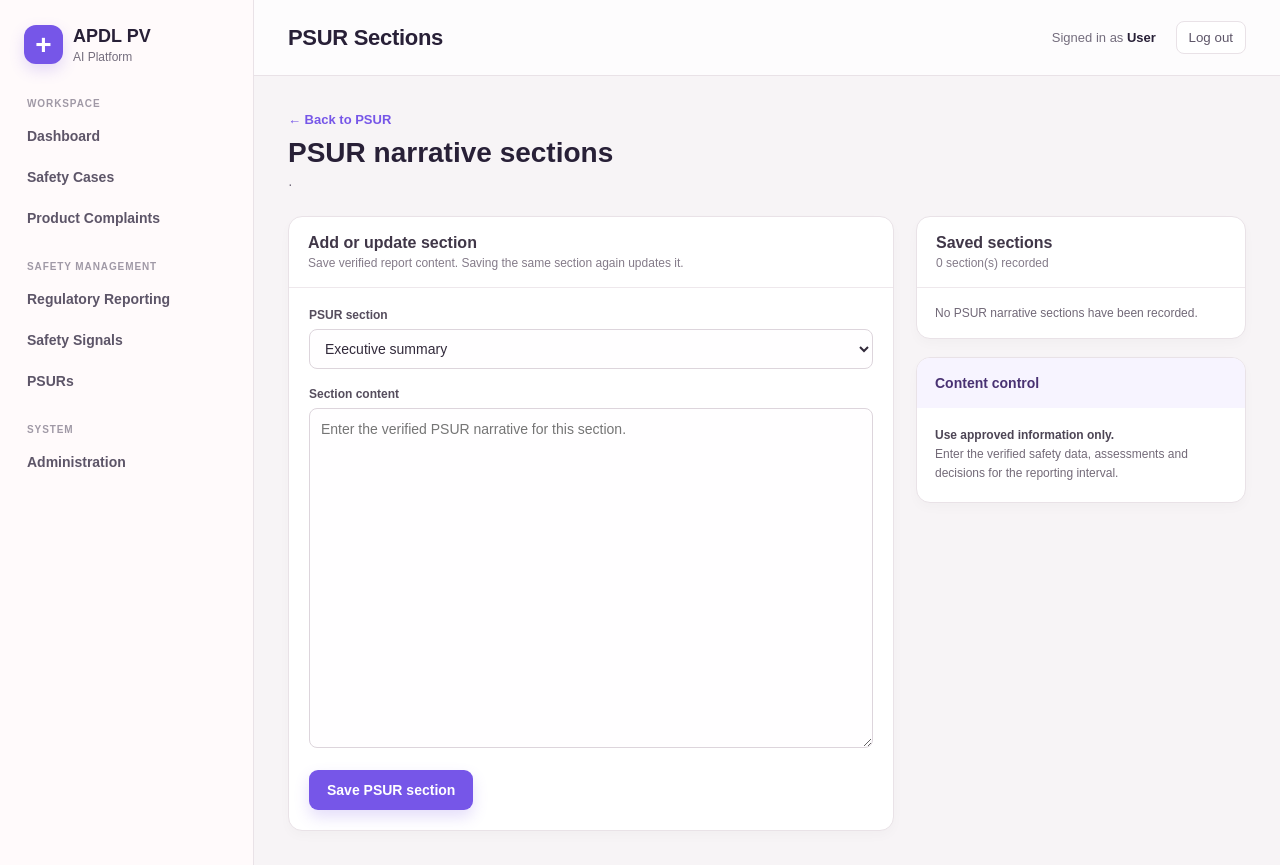
After one commit to yonaodoi/APDL-PV-AI-Platform, a Flask app: template app/templates/psur/psur_sections.html in a window 1280 px wide. The commit adds this page. Run offline with Flask 3, Linux system fonts and the light colour scheme; the template is opened without the code that fills it: values that come from a table or form of the project are taken from there, others are empty; parts of the project's set-up code (start-up, migrations or seed data) failed here and were passed over; some libraries are stand-ins or nearby versions.

Commit message:
Describe what I changed

```diff
--- a/app/__init__.py
+++ b/app/__init__.py
@@ -29,6 +29,7 @@ def create_app(config_class=Config):
     from .signals.routes import bp as signals_blueprint
     from .psur.routes import bp as psur_blueprint
     from .psur.report_routes import bp as psur_reports_blueprint
+    from .psur.section_routes import bp as psur_sections_blueprint
     from .core.routes import bp as core_blueprint
 
     app.register_blueprint(auth_blueprint)
@@ -39,6 +40,7 @@ def create_app(config_class=Config):
     app.register_blueprint(signals_blueprint)
     app.register_blueprint(psur_blueprint)
     app.register_blueprint(psur_reports_blueprint)
+    app.register_blueprint(psur_sections_blueprint)
     app.register_blueprint(core_blueprint)
 
     @app.before_request
--- a/app/psur/forms.py
+++ b/app/psur/forms.py
@@ -139,3 +139,25 @@ class PsurReviewForm(FlaskForm):
         validators=[Optional(), Length(max=5000)],
     )
     submit = SubmitField("Save PSUR update")
+
+class PsurSectionForm(FlaskForm):
+    section_key = SelectField(
+        "PSUR section",
+        choices=[
+            ("executive_summary", "Executive summary"),
+            ("introduction", "Introduction"),
+            ("marketing_authorisation_status", "Worldwide marketing authorisation status"),
+            ("safety_actions", "Actions taken for safety reasons"),
+            ("reference_safety_information", "Changes to reference safety information"),
+            ("exposure", "Estimated exposure and use patterns"),
+            ("signals", "Signal and risk evaluation"),
+            ("benefit_risk", "Integrated benefit-risk analysis"),
+            ("conclusion", "Conclusion and actions"),
+        ],
+        validators=[DataRequired()],
+    )
+    content = TextAreaField(
+        "Section content",
+        validators=[DataRequired(), Length(max=15000)],
+    )
+    submit = SubmitField("Save PSUR section")
--- /dev/null
+++ b/app/psur/section_routes.py
@@ -0,0 +1,92 @@
+from flask import Blueprint, abort, flash, redirect, render_template, session, url_for
+
+from app.db import query_all, query_one, transaction
+from app.psur.forms import PsurSectionForm
+from app.security import login_required
+
+bp = Blueprint("psur_sections", __name__, url_prefix="/psur")
+
+SECTION_TITLES = {
+    "executive_summary": "Executive summary",
+    "introduction": "Introduction",
+    "marketing_authorisation_status": "Worldwide marketing authorisation status",
+    "safety_actions": "Actions taken for safety reasons",
+    "reference_safety_information": "Changes to reference safety information",
+    "exposure": "Estimated exposure and use patterns",
+    "signals": "Signal and risk evaluation",
+    "benefit_risk": "Integrated benefit-risk analysis",
+    "conclusion": "Conclusion and actions",
+}
+
+
+@bp.route("/<int:psur_id>/sections", methods=["GET", "POST"])
+@login_required
+def manage_psur_sections(psur_id):
+    report = query_one(
+        """
+        SELECT psur_id, report_number, product_name
+        FROM pv.psur_reports
+        WHERE psur_id = %s
+        """,
+        (psur_id,),
+    )
+
+    if not report:
+        abort(404)
+
+    form = PsurSectionForm()
+
+    if form.validate_on_submit():
+        with transaction() as cursor:
+            cursor.execute(
+                """
+                INSERT INTO pv.psur_section_entries (
+                    psur_id,
+                    section_key,
+                    section_title,
+                    content,
+                    updated_by,
+                    updated_at
+                )
+                VALUES (%s, %s, %s, %s, %s, NOW())
+                ON CONFLICT (psur_id, section_key)
+                DO UPDATE SET
+                    section_title = EXCLUDED.section_title,
+                    content = EXCLUDED.content,
+                    updated_by = EXCLUDED.updated_by,
+                    updated_at = NOW()
+                """,
+                (
+                    psur_id,
+                    form.section_key.data,
+                    SECTION_TITLES[form.section_key.data],
+                    form.content.data.strip(),
+                    session["user_id"],
+                ),
+            )
+
+        flash("PSUR section saved successfully.", "success")
+        return redirect(
+            url_for("psur_sections.manage_psur_sections", psur_id=psur_id)
+        )
+
+    sections = query_all(
+        """
+        SELECT
+            section_key,
+            section_title,
+            content,
+            updated_at
+        FROM pv.psur_section_entries
+        WHERE psur_id = %s
+        ORDER BY updated_at DESC
+        """,
+        (psur_id,),
+    )
+
+    return render_template(
+        "psur/psur_sections.html",
+        report=report,
+        form=form,
+        sections=sections,
+    )
--- a/app/templates/psur/psur_detail.html
+++ b/app/templates/psur/psur_detail.html
@@ -317,6 +317,9 @@
         <div class="record-card">
     <strong>PSUR document</strong><br>
     Download a Word report using the approved APDL PSUR template.
+<a href="{{ url_for('psur_sections.manage_psur_sections', psur_id=report.psur_id) }}" style="display:block; margin-top:12px; padding:10px; border:1px solid #7656e8; border-radius:8px; color:#6242d7; font-weight:bold; text-align:center; text-decoration:none;">
+    Manage PSUR narrative sections
+</a>
     <a href="{{ url_for('psur_reports.download_psur_report', psur_id=report.psur_id) }}" style="display:block; margin-top:12px; padding:10px; border-radius:8px; background:#7656e8; color:white; font-weight:bold; text-align:center; text-decoration:none;">
         Download PSUR Word report
     </a>
--- /dev/null
+++ b/app/templates/psur/psur_sections.html
@@ -0,0 +1,256 @@
+{% extends "base.html" %}
+
+{% block title %}PSUR Sections | APDL PV{% endblock %}
+{% block page_title %}PSUR Sections{% endblock %}
+
+{% block content %}
+<style>
+    .sections-header {
+        display:flex;
+        justify-content:space-between;
+        gap:20px;
+        align-items:flex-end;
+        margin-bottom:24px;
+    }
+
+    .back-link {
+        display:inline-block;
+        margin-bottom:10px;
+        color:#7656e8;
+        font-size:13px;
+        font-weight:bold;
+        text-decoration:none;
+    }
+
+    .sections-header h2 {
+        margin:0 0 7px;
+        color:#282037;
+        font-size:28px;
+    }
+
+    .sections-header p {
+        margin:0;
+        color:#746d7d;
+        font-size:14px;
+    }
+
+    .sections-layout {
+        display:grid;
+        grid-template-columns:minmax(0, 1fr) 330px;
+        gap:22px;
+        align-items:start;
+    }
+
+    .section-card {
+        overflow:hidden;
+        border:1px solid #e9e2e7;
+        border-radius:14px;
+        background:white;
+        box-shadow:0 5px 12px rgba(40,32,55,.025);
+    }
+
+    .card-heading {
+        padding:17px 19px;
+        border-bottom:1px solid #eee8ec;
+    }
+
+    .card-heading h3 {
+        margin:0 0 4px;
+        color:#403748;
+        font-size:16px;
+    }
+
+    .card-heading p {
+        margin:0;
+        color:#847b89;
+        font-size:12px;
+    }
+
+    .section-form {
+        padding:20px;
+    }
+
+    .field {
+        margin-bottom:18px;
+    }
+
+    .field label {
+        display:block;
+        margin-bottom:7px;
+        color:#554d5d;
+        font-size:12px;
+        font-weight:bold;
+    }
+
+    .input {
+        width:100%;
+        box-sizing:border-box;
+        padding:10px 11px;
+        border:1px solid #ddd5dc;
+        border-radius:8px;
+        background:#fffeff;
+        color:#322a3b;
+        font:inherit;
+        font-size:14px;
+    }
+
+    textarea.input {
+        min-height:340px;
+        resize:vertical;
+        line-height:1.55;
+    }
+
+    .input:focus {
+        outline:none;
+        border-color:#9f88ed;
+        box-shadow:0 0 0 3px #eee9ff;
+    }
+
+    .save-button {
+        padding:12px 18px;
+        border:0;
+        border-radius:9px;
+        background:#7656e8;
+        color:white;
+        font-size:14px;
+        font-weight:bold;
+        cursor:pointer;
+        box-shadow:0 7px 15px rgba(118,86,232,.2);
+    }
+
+    .saved-section {
+        padding:16px 18px;
+        border-bottom:1px solid #f0ebee;
+    }
+
+    .saved-section:last-child {
+        border-bottom:0;
+    }
+
+    .saved-section h4 {
+        margin:0 0 6px;
+        color:#49366d;
+        font-size:13px;
+    }
+
+    .saved-section p {
+        display:-webkit-box;
+        overflow:hidden;
+        margin:0;
+        color:#716877;
+        font-size:12px;
+        line-height:1.5;
+        -webkit-box-orient:vertical;
+        -webkit-line-clamp:4;
+    }
+
+    .saved-section time {
+        display:block;
+        margin-top:8px;
+        color:#9a909e;
+        font-size:11px;
+    }
+
+    .guide {
+        overflow:hidden;
+        border:1px solid #e9e2e7;
+        border-radius:14px;
+        background:white;
+        box-shadow:0 5px 12px rgba(40,32,55,.025);
+    }
+
+    .guide-heading {
+        padding:17px 18px;
+        background:#f7f4ff;
+        color:#493273;
+        font-size:14px;
+        font-weight:bold;
+    }
+
+    .guide-content {
+        padding:18px;
+        color:#736a78;
+        font-size:12px;
+        line-height:1.6;
+    }
+
+    .guide-content strong {
+        color:#4d4555;
+    }
+
+    @media (max-width:1000px) {
+        .sections-layout { grid-template-columns:1fr; }
+    }
+
+    @media (max-width:700px) {
+        .sections-header { display:block; }
+    }
+</style>
+
+<section class="sections-header">
+    <div>
+        <a class="back-link" href="{{ url_for('psur.psur_detail', psur_id=report.psur_id) }}">← Back to PSUR</a>
+        <h2>PSUR narrative sections</h2>
+        <p>{{ report.report_number }} · {{ report.product_name }}</p>
+    </div>
+</section>
+
+<div class="sections-layout">
+    <section class="section-card">
+        <div class="card-heading">
+            <h3>Add or update section</h3>
+            <p>Save verified report content. Saving the same section again updates it.</p>
+        </div>
+
+        <form method="post" class="section-form">
+            {{ form.hidden_tag() }}
+
+            <div class="field">
+                <label>{{ form.section_key.label.text }}</label>
+                {{ form.section_key(class_="input") }}
+            </div>
+
+            <div class="field">
+                <label>{{ form.content.label.text }}</label>
+                {{ form.content(class_="input", placeholder="Enter the verified PSUR narrative for this section.") }}
+                {% for error in form.content.errors %}
+                    <p style="color:#d85c54; font-size:12px;">{{ error }}</p>
+                {% endfor %}
+            </div>
+
+            {{ form.submit(class_="save-button") }}
+        </form>
+    </section>
+
+    <aside>
+        <section class="section-card">
+            <div class="card-heading">
+                <h3>Saved sections</h3>
+                <p>{{ sections|length }} section(s) recorded</p>
+            </div>
+
+            {% if sections %}
+                {% for section in sections %}
+                    <div class="saved-section">
+                        <h4>{{ section.section_title }}</h4>
+                        <p>{{ section.content }}</p>
+                        <time>Updated {{ section.updated_at.strftime("%d %b %Y %H:%M") }}</time>
+                    </div>
+                {% endfor %}
+            {% else %}
+                <div class="saved-section">
+                    <p>No PSUR narrative sections have been recorded.</p>
+                </div>
+            {% endif %}
+        </section>
+
+        <section class="guide" style="margin-top:18px;">
+            <div class="guide-heading">Content control</div>
+            <div class="guide-content">
+                <strong>Use approved information only.</strong><br>
+                Enter the verified safety data, assessments and decisions for the reporting interval.
+            </div>
+        </section>
+    </aside>
+</div>
+{% endblock %}
```
Also changed, not shown: app/psur/routes.py (+5 -3 lines), app/services/psur_report.py (+67 -1 lines), migrations/009_psur_section_entries.sql (added).
